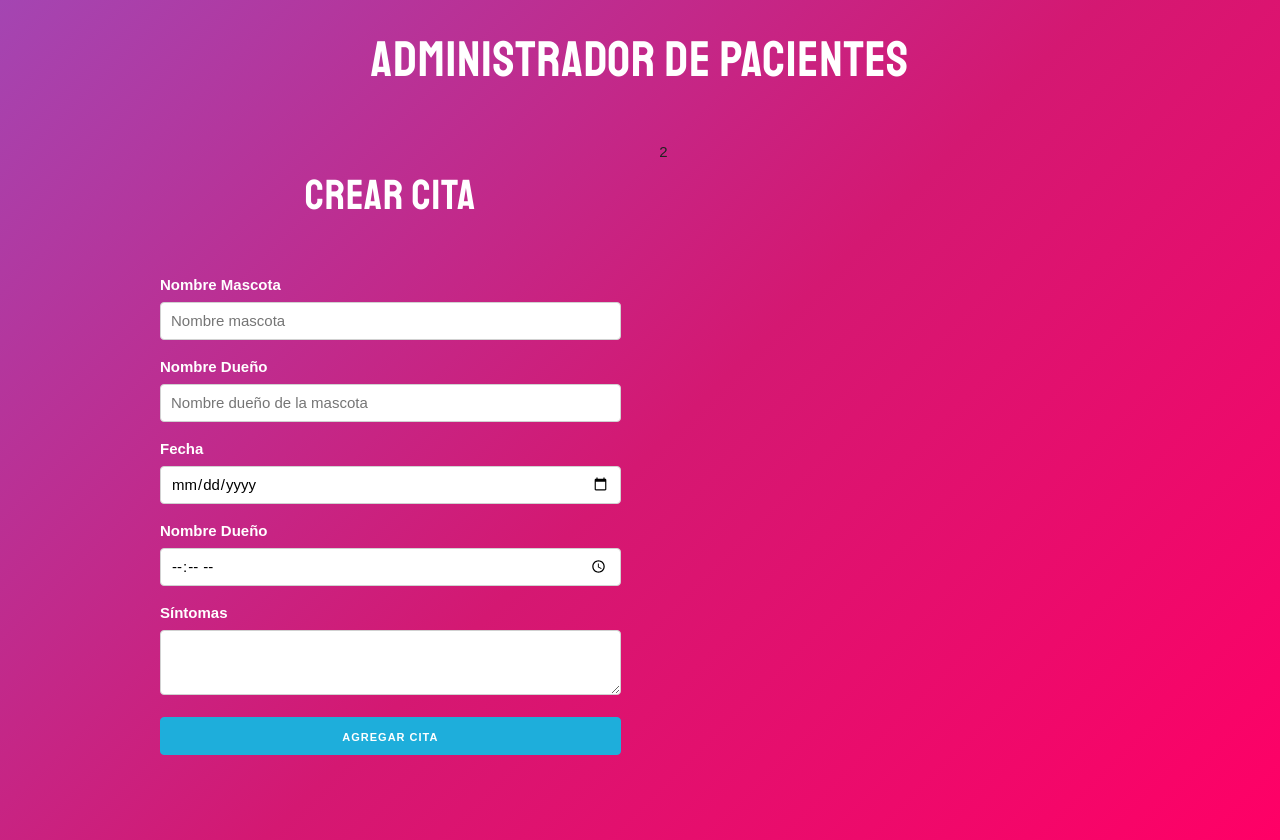
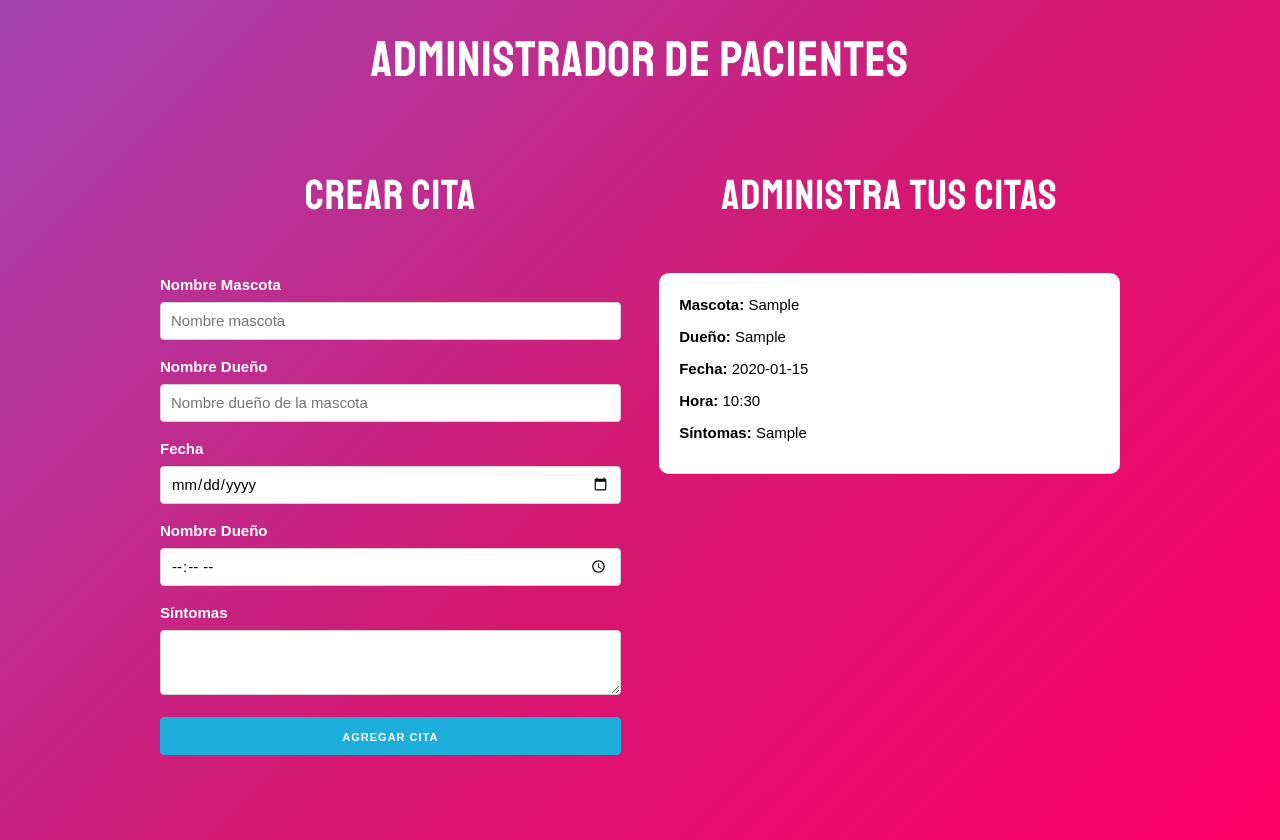
Before and after one commit to belenafox/citas, a React (Create React App) app: page / in a window 1280 px wide. Both pictures are taken after typing "Sample", "Sample", "2020-01-15", "10:30", "Sample" into the empty fields and a click on the button "AGREGAR CITA". Built offline with nearby package versions, Linux system fonts and the light colour scheme.

Commit message:
se muestran las citas

```diff
--- a/src/App.js
+++ b/src/App.js
@@ -1,5 +1,7 @@
 import React, { Fragment, useState } from 'react';
 import Formulario from './components/Formulario/Formulario';
+import Cita from './components/Formulario/Cita';
+
 function App() {
 
   // Arreglo de citas
@@ -24,7 +26,13 @@ function App() {
             />
           </div>
           <div className="one-half column">
-            2
+            <h2>Administra tus citas</h2>
+            {citas.map(cita => {
+              return <Cita
+                key={cita.id}
+                cita={cita}
+              />
+            })}
           </div>
         </div>
       </div>
--- /dev/null
+++ b/src/components/Formulario/Cita.js
@@ -0,0 +1,15 @@
+import React from 'react';
+
+const Cita = ({cita}) => {
+  return (
+    <div className="cita">
+      <p>Mascota: <span>{cita.mascota}</span></p>
+      <p>Dueño: <span>{cita.propietario}</span></p>
+      <p>Fecha: <span>{cita.fecha}</span></p>
+      <p>Hora: <span>{cita.hora}</span></p>
+      <p>Síntomas: <span>{cita.sintomas}</span></p>
+    </div>
+   );
+}
+
+export default Cita;
```
